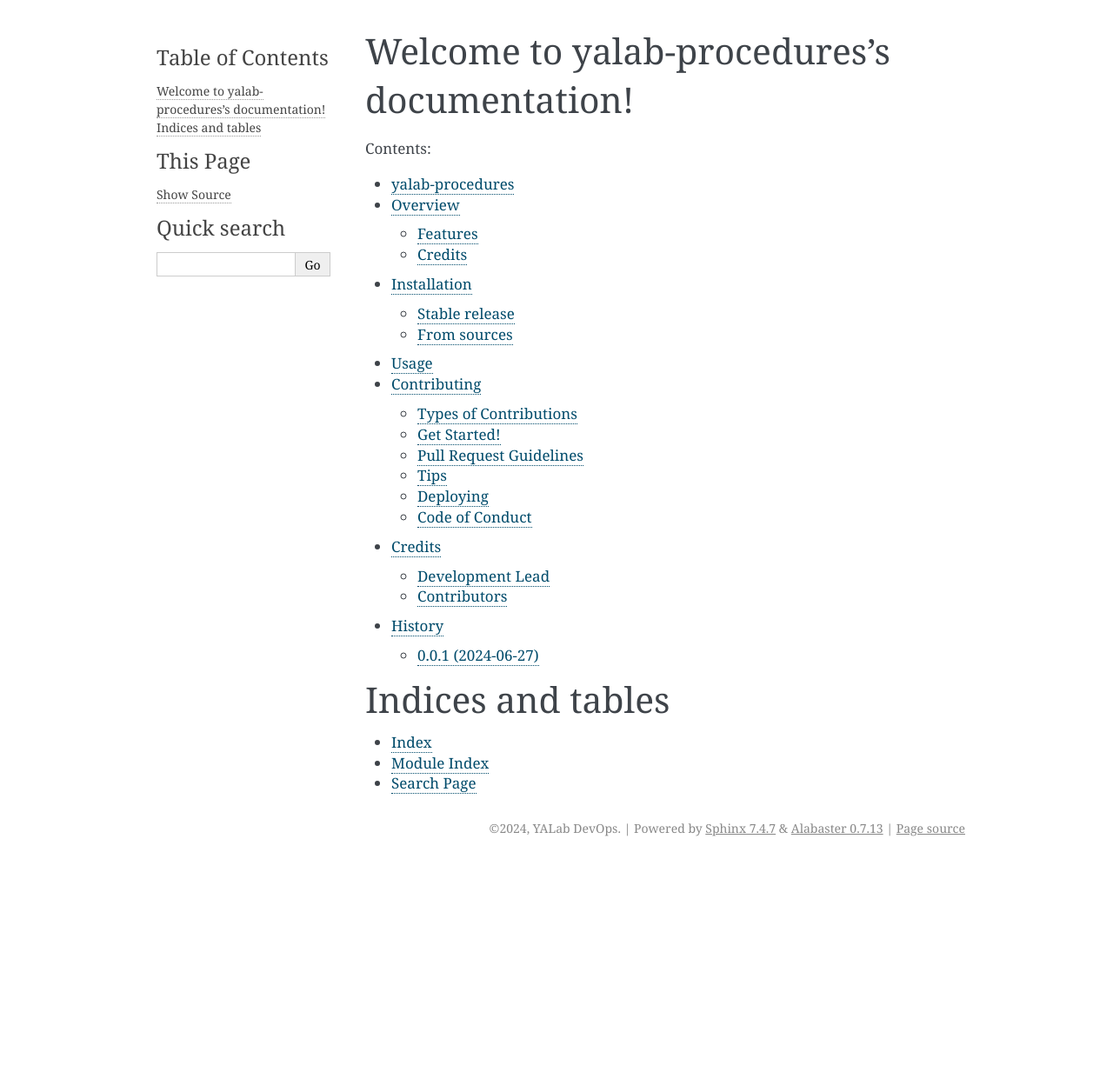
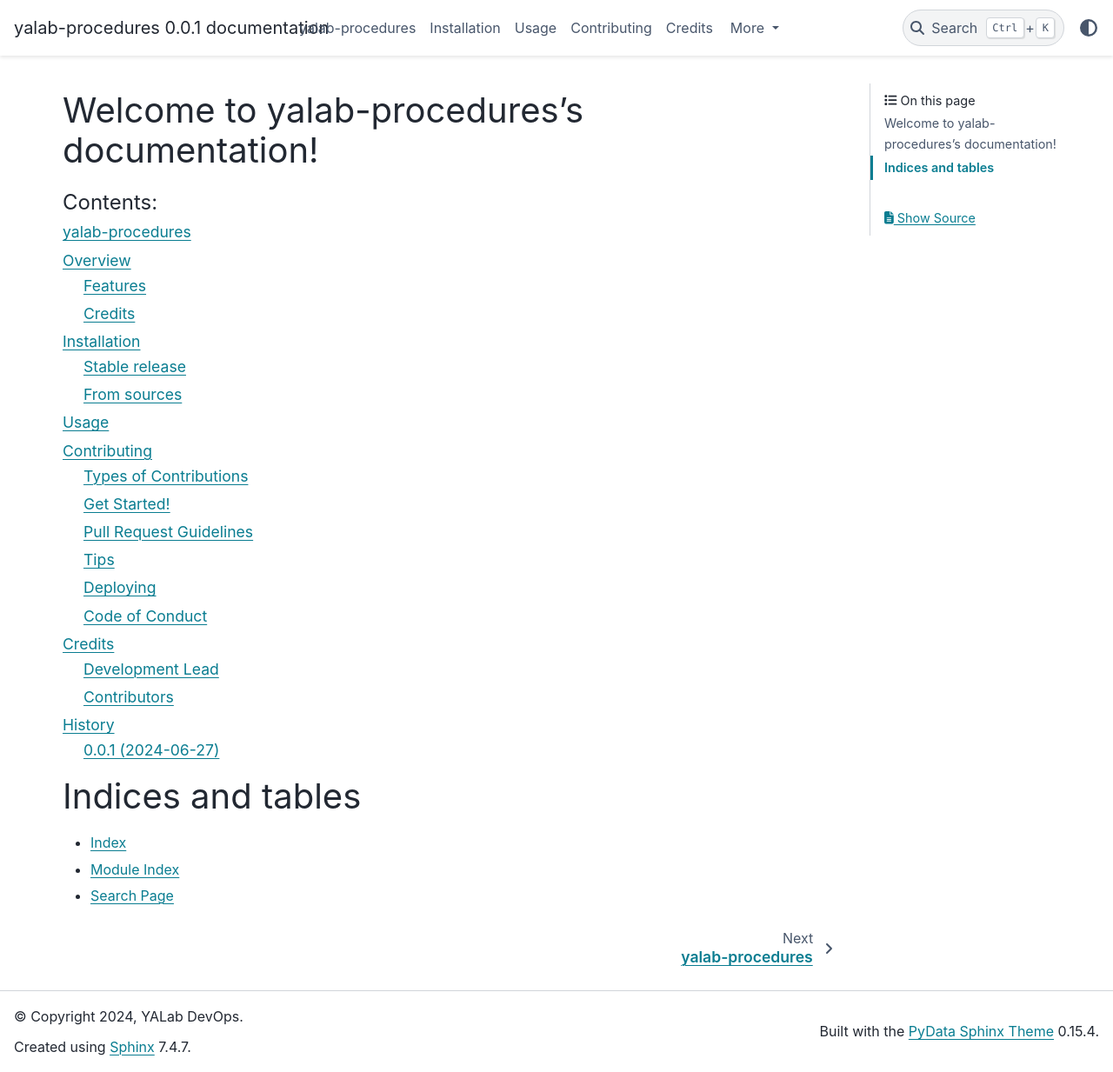
Before and after one commit to yalab-devops/yalab-procedures, a Sphinx documentation site: the page built from docs/index.rst, in a window 1280 px wide and 1233 px high. Shown: the whole window at 87% size. Built offline with Sphinx 7.4.7 and the PyData theme 0.15.4, drawn with Linux system fonts in a browser that asks for light colours; pages that are not in the unit, such as notebooks, are missing from menus.

Commit message:
changed rtd theme

```diff
--- a/docs/conf.py
+++ b/docs/conf.py
@@ -32,7 +32,14 @@
 
 # Add any Sphinx extension module names here, as strings. They can be
 # extensions coming with Sphinx (named 'sphinx.ext.*') or your custom ones.
-extensions = ["sphinx.ext.autodoc", "sphinx.ext.viewcode"]
+extensions = [
+    "sphinx.ext.autodoc",
+    "sphinx.ext.napoleon",
+    "sphinx.ext.viewcode",
+    "sphinx.ext.todo",
+    "sphinx.ext.coverage",
+    "sphinx.ext.githubpages",
+]
 
 # Add any paths that contain templates here, relative to this directory.
 templates_path = ["_templates"]
@@ -84,7 +91,7 @@
 # The theme to use for HTML and HTML Help pages.  See the documentation for
 # a list of builtin themes.
 #
-html_theme = "alabaster"
+html_theme = "pydata_sphinx_theme"
 
 # Theme options are theme-specific and customize the look and feel of a
 # theme further.  For a list of options available for each theme, see the
--- a/docs/requirements.txt
+++ b/docs/requirements.txt
@@ -1,2 +1,3 @@
 sphinx>=7.3
 sphinx-rtd-theme>=2.0
+pydata-sphinx-theme>=0.15.4
```
